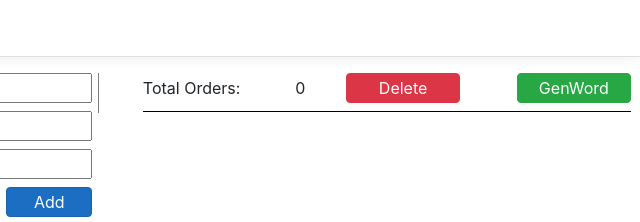
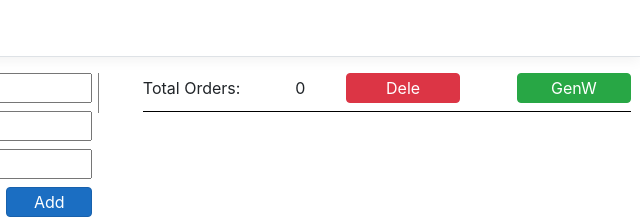
Before and after one commit to EvanLANG/TwoQuarters, a plain HTML site: page OrderConfirmation.html in a window 1280 px wide. Shown: the top 222 px of the page, 640-1280 px from the left. Drawn offline with Linux system fonts and the light colour scheme.

Commit message:
Update OrderConfirmation.html

```diff
--- a/OrderConfirmation.html
+++ b/OrderConfirmation.html
@@ -107,10 +107,10 @@
         </div>
         <div class="tq-7-col">
             <div class="tq-6-col">
-                <button id="tq_delOrder" class=" btn btn-danger" style="height:30px;line-height: 15px;width:80%;" onclick="deleFromTotalOrders()">Delete</button>
+                <button id="tq_delOrder" class=" btn btn-danger" style="height:30px;line-height: 15px;width:80%;" onclick="deleFromTotalOrders()">Dele</button>
             </div>
             <div class="tq-6-col ">
-                <button id="tq_genDoc" class="tq-float-right btn btn-success" style="height:30px;line-height: 15px;width:80%;" onclick="generateDoc()">GenWord</button>
+                <button id="tq_genDoc" class="tq-float-right btn btn-success" style="height:30px;line-height: 15px;width:80%;" onclick="generateDoc()">GenW</button>
             </div>
 
         </div>
```
